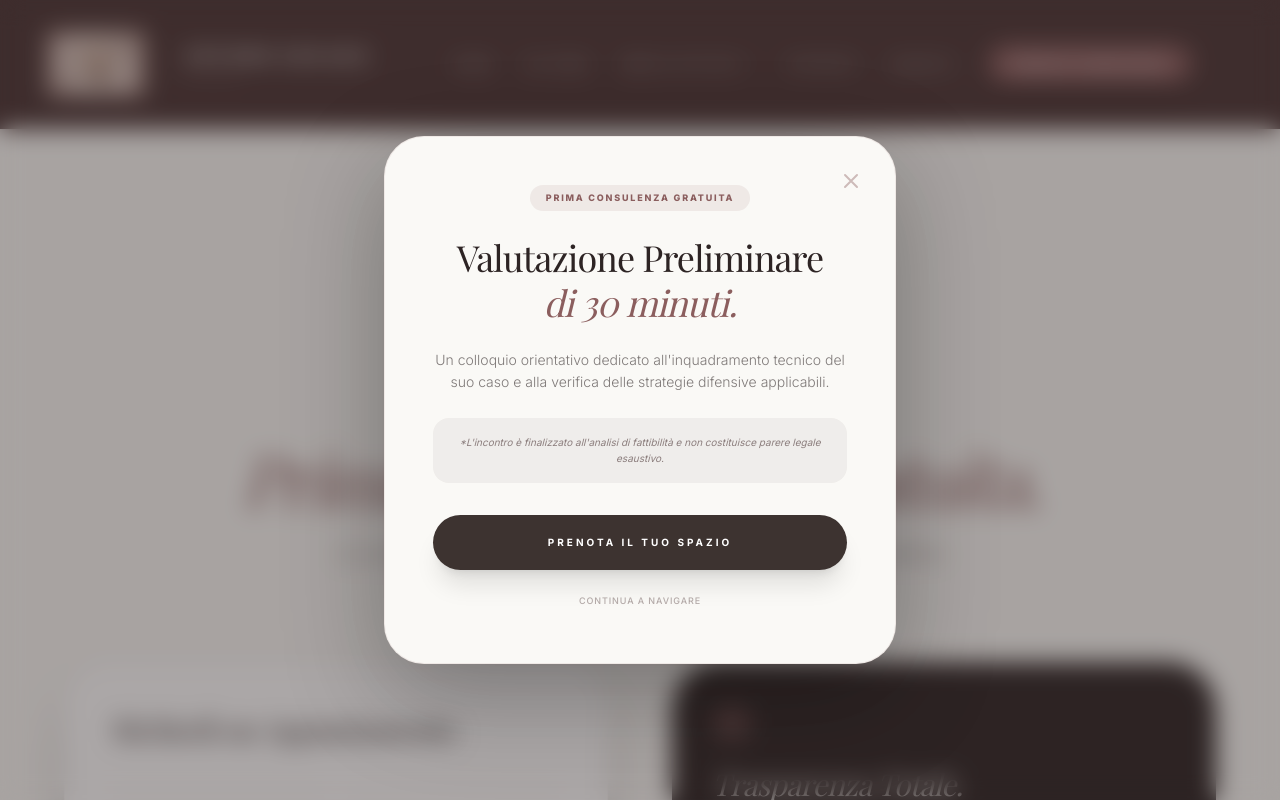
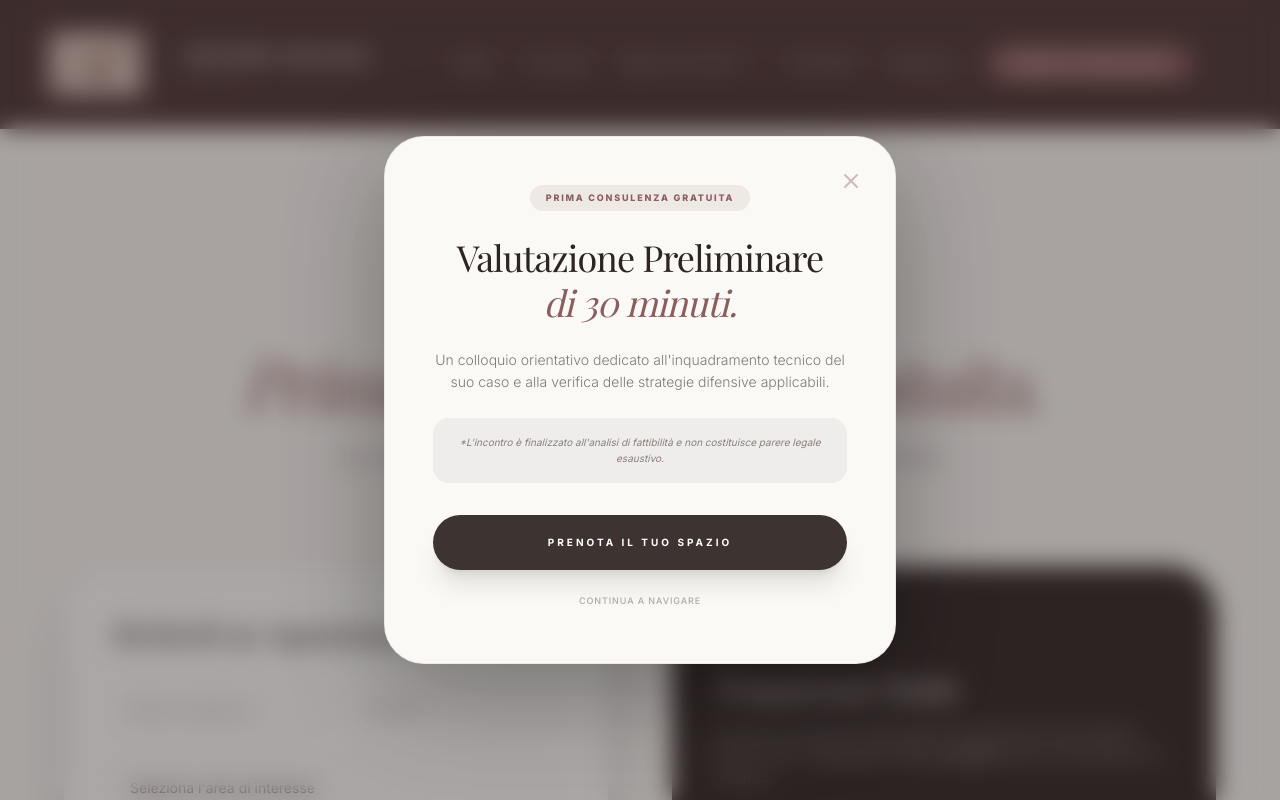
Before and after one commit to MarcoCerilli/StudioLegale, a Next.js app: page /prenota-consulenza in a window 1280 px wide. Shown: the top 800 px of the page. Built offline with nearby package versions, Linux system fonts and the light colour scheme; a web font is replaced by a local one.

Commit message:
diminuito padding top

```diff
--- a/app/prenota-consulenza/page.tsx
+++ b/app/prenota-consulenza/page.tsx
@@ -13,7 +13,7 @@ const WhatsAppIcon = ({ className }: { className?: string }) => (
 
 export default function PrenotaPage() {
   return (
-    <main className="bg-cream min-h-screen pt-32 md:pt-48 pb-10 md:pb-20 px-4 md:px-6 overflow-x-hidden">
+    <main className="bg-cream min-h-screen pt-20 md:pt-24 pb-10 md:pb-20 px-4 md:px-6 overflow-x-hidden">
       <div className="max-w-6xl mx-auto">
         {/* Header Sezione */}
         <div className="text-center mb-10 md:mb-16 space-y-4">
```
